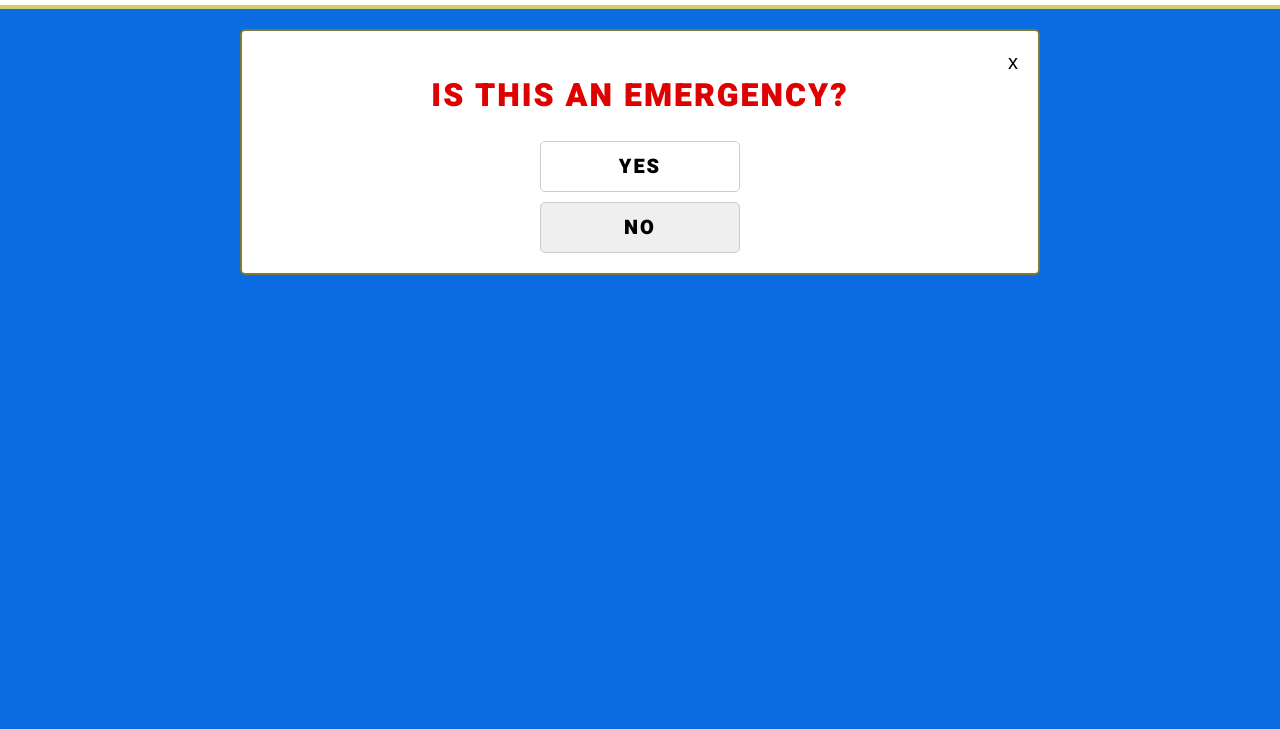
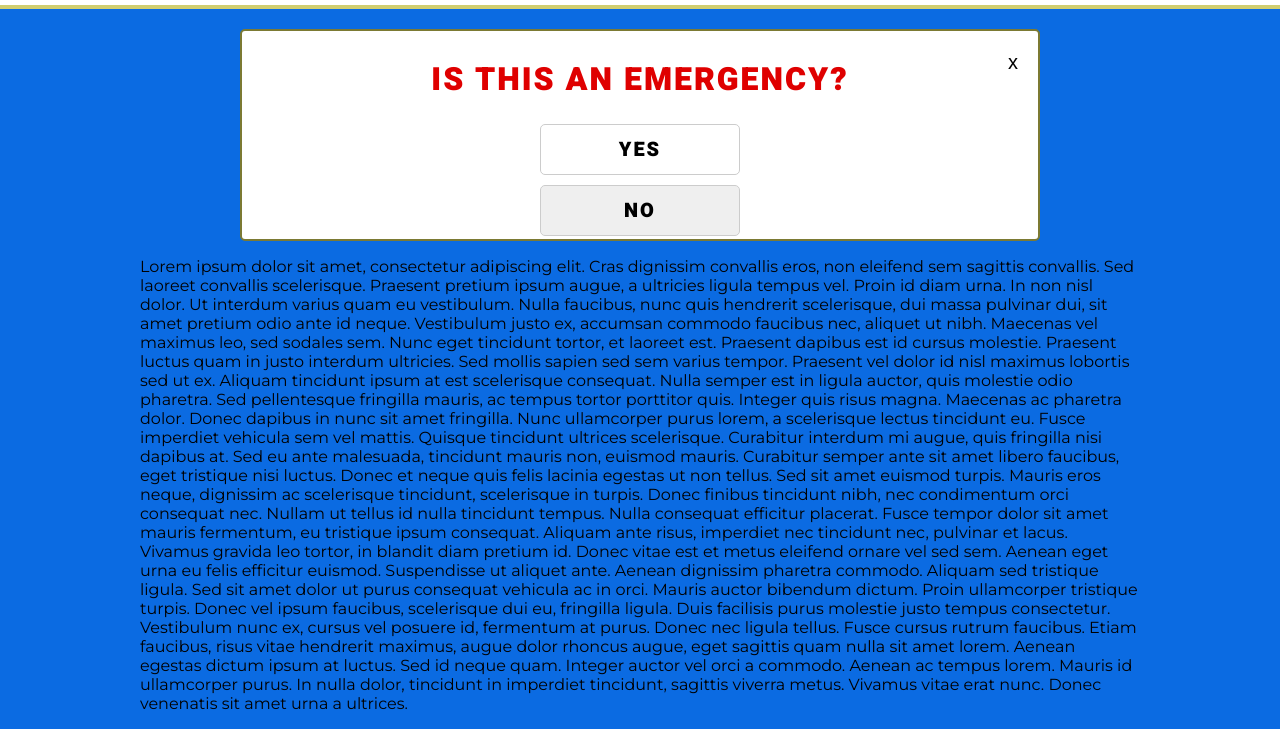
Before and after one commit to emergentworks/group-project-social-services-finder-2020, a website: page index.html in a window 1280 px wide. Shown: the part 71-800 px from the top of the page. Drawn offline with Linux system fonts and the light colour scheme.

Commit message:
add lorem ipsum

```diff
--- a/index.html
+++ b/index.html
@@ -24,6 +24,18 @@
       <a href="/emergency" class="button">Yes</a>
       <button class="button" onclick="closeToast()">No</button>
     </div>
+    <p>
+      Lorem ipsum dolor sit amet, consectetur adipiscing elit. Cras dignissim convallis eros, non eleifend sem sagittis convallis. Sed laoreet convallis scelerisque. Praesent pretium ipsum augue, a ultricies ligula tempus vel. Proin id diam urna. In non nisl dolor. Ut interdum varius quam eu vestibulum. Nulla faucibus, nunc quis hendrerit scelerisque, dui massa pulvinar dui, sit amet pretium odio ante id neque. Vestibulum justo ex, accumsan commodo faucibus nec, aliquet ut nibh. Maecenas vel maximus leo, sed sodales sem. Nunc eget tincidunt tortor, et laoreet est. Praesent dapibus est id cursus molestie. Praesent luctus quam in justo interdum ultricies. Sed mollis sapien sed sem varius tempor. Praesent vel dolor id nisl maximus lobortis sed ut ex.
+
+      Aliquam tincidunt ipsum at est scelerisque consequat. Nulla semper est in ligula auctor, quis molestie odio pharetra. Sed pellentesque fringilla mauris, ac tempus tortor porttitor quis. Integer quis risus magna. Maecenas ac pharetra dolor. Donec dapibus in nunc sit amet fringilla. Nunc ullamcorper purus lorem, a scelerisque lectus tincidunt eu. Fusce imperdiet vehicula sem vel mattis. Quisque tincidunt ultrices scelerisque. Curabitur interdum mi augue, quis fringilla nisi dapibus at. Sed eu ante malesuada, tincidunt mauris non, euismod mauris. Curabitur semper ante sit amet libero faucibus, eget tristique nisi luctus. Donec et neque quis felis lacinia egestas ut non tellus.
+
+      Sed sit amet euismod turpis. Mauris eros neque, dignissim ac scelerisque tincidunt, scelerisque in turpis. Donec finibus tincidunt nibh, nec condimentum orci consequat nec. Nullam ut tellus id nulla tincidunt tempus. Nulla consequat efficitur placerat. Fusce tempor dolor sit amet mauris fermentum, eu tristique ipsum consequat. Aliquam ante risus, imperdiet nec tincidunt nec, pulvinar et lacus. Vivamus gravida leo tortor, in blandit diam pretium id.
+
+      Donec vitae est et metus eleifend ornare vel sed sem. Aenean eget urna eu felis efficitur euismod. Suspendisse ut aliquet ante. Aenean dignissim pharetra commodo. Aliquam sed tristique ligula. Sed sit amet dolor ut purus consequat vehicula ac in orci. Mauris auctor bibendum dictum. Proin ullamcorper tristique turpis. Donec vel ipsum faucibus, scelerisque dui eu, fringilla ligula. Duis facilisis purus molestie justo tempus consectetur. Vestibulum nunc ex, cursus vel posuere id, fermentum at purus. Donec nec ligula tellus. Fusce cursus rutrum faucibus.
+
+      Etiam faucibus, risus vitae hendrerit maximus, augue dolor rhoncus augue, eget sagittis quam nulla sit amet lorem. Aenean egestas dictum ipsum at luctus. Sed id neque quam. Integer auctor vel orci a commodo. Aenean ac tempus lorem. Mauris id ullamcorper purus. In nulla dolor, tincidunt in imperdiet tincidunt, sagittis viverra metus. Vivamus vitae erat nunc. Donec venenatis sit amet urna a ultrices.
+
+    </p>
   </div>
 </body>
 
--- a/styles.css
+++ b/styles.css
@@ -3,6 +3,8 @@ body {
   margin: 0;
   font-family: Montserrat;
   overflow: hidden;
+display: flex;
+  justify-content: center;
 }
 
 * {
@@ -65,6 +67,7 @@ button {
   display: flex;
   flex-direction: column;
   align-items: center;
+  max-width: 1000px;
 }
 
 .toast {
```
